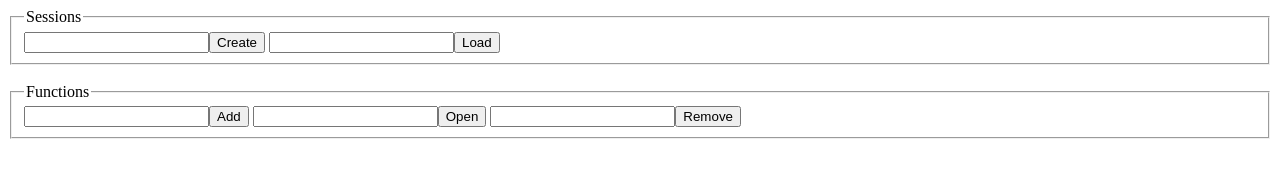
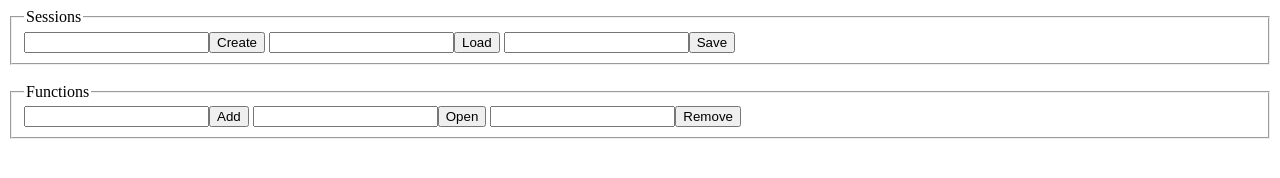
Before and after one commit to iammeosjin/electron.test, an Electron app: page html/index.html in a window 1280 px wide. Drawn offline with Linux system fonts and the light colour scheme.

Commit message:
feat(index.html): add save session button

```diff
--- a/html/index.html
+++ b/html/index.html
@@ -5,6 +5,7 @@
         <legend>Sessions</legend>
         <input type="text" id="createFileInput"><button id="createFile">Create</button>
         <input type="text" id="readFileInput"><button id="readFile">Load</button>
+        <input type="text" id="saveFileInput"><button id="saveFile">Save</button>
       </fieldset>
     </div>
     <br>
```
